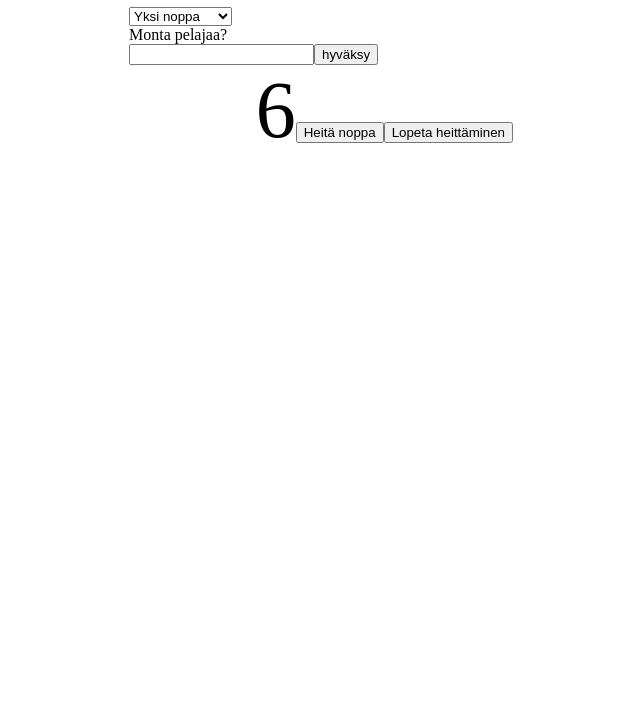
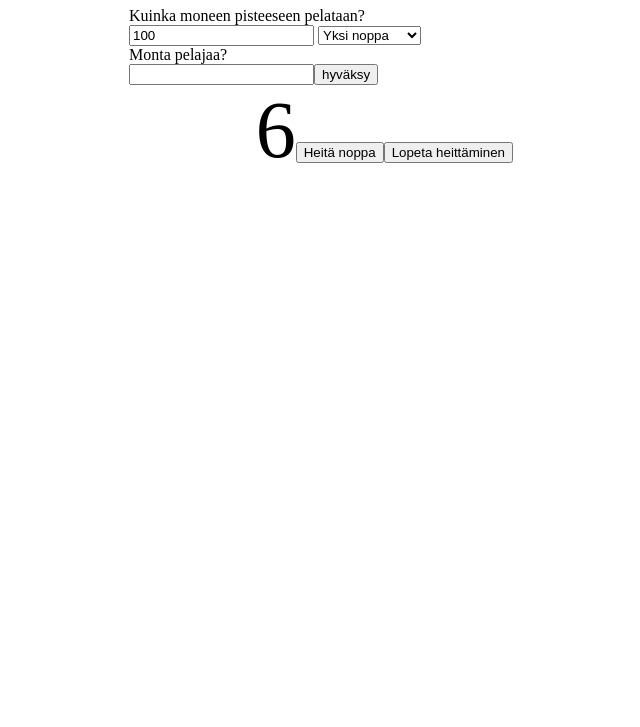
Before and after one commit to Jedinakki/Sikanoppapeli, a plain HTML site: page index.html in a window 1280 px wide. Shown: the part 73-800 px from the top of the page, without its empty margins (319-959 px from the left). Drawn offline with Linux system fonts and the light colour scheme.

Commit message:
Update index.html

```diff
--- a/index.html
+++ b/index.html
@@ -9,6 +9,8 @@
 <body>
     <h1>Sikanoppapeli</h1>
     <div id="aloitus">
+        Kuinka moneen pisteeseen pelataan?
+        <input type="text" id="pistemaar" value="100">
         <select name="noppamaar" id="noppiamonta">
             <option value="1">Yksi noppa</option>
             <option value="2">Kaksi noppaa</option>
```
